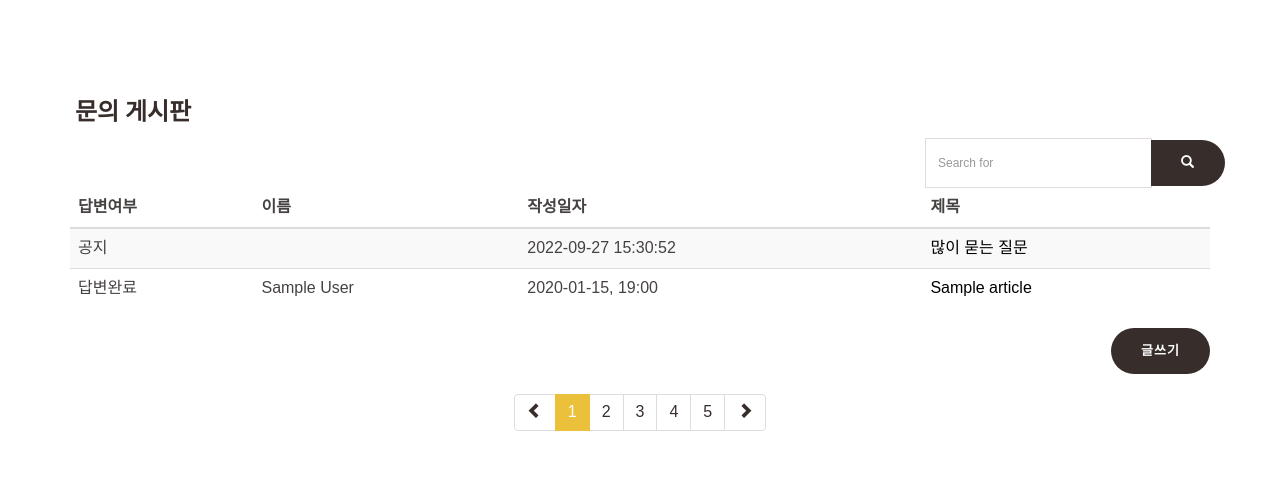
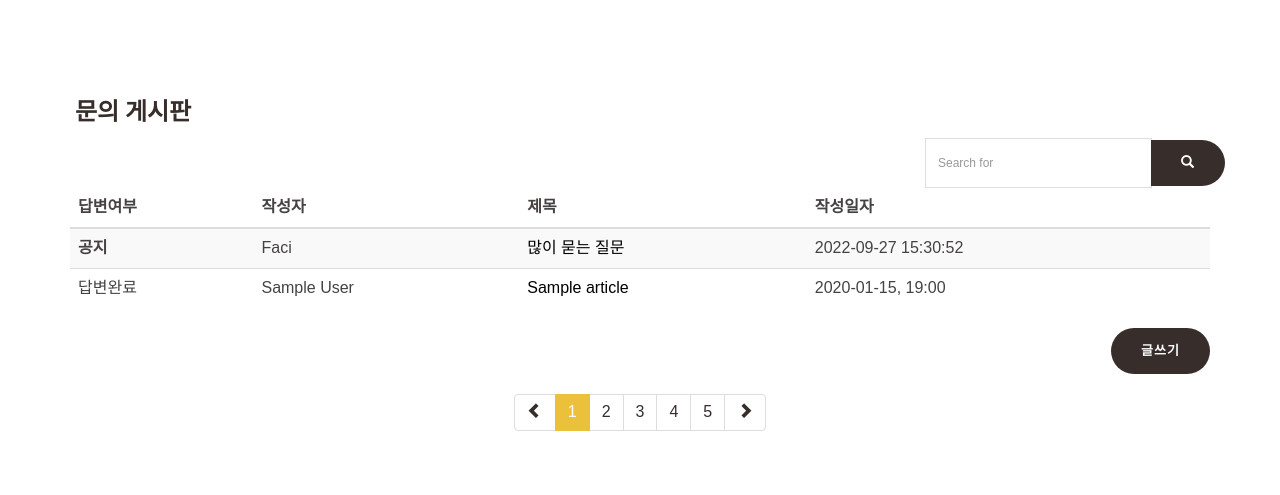
Before and after one commit to blue-min/FinalProject, a Django app: page /contact/ in a window 1280 px wide. Shown: the part 356-851 px from the top of the page. Run offline with Django 4.2, Linux system fonts and the light colour scheme; tables that the repository leaves empty hold one stand-in row (values such as "Sample post"); some libraries are stand-ins or nearby versions.

Commit message:
게시판 디자인 수정중

```diff
--- a/FACI_Django/Board/templates/Board/article_list.html
+++ b/FACI_Django/Board/templates/Board/article_list.html
@@ -108,9 +108,10 @@
                         <thead>
                         <!--  <th><input type="checkbox" id="checkall" /></th>-->
                         <th>답변여부</th>
-                        <th>이름</th>
+                        <th>작성자</th>
+                        <th>제목</th>
                         <th>작성일자</th>
-                        <th>제목</th>
+
                         <!-- <th>작성일자</th>
                           <th>Edit</th>
 
@@ -120,10 +121,11 @@
 
                         <tr>
                             <!--  <td><input type="checkbox" class="checkthis" /></td>-->
-                            <td>공지</td>
-                            <td></td>
+
+                            <td><b>공지</b></td>
+                            <td>Faci</td>
+                            <td><a href="/message" class="contact_title">많이 묻는 질문</a></td>
                             <td>2022-09-27  15:30:52</td>
-                            <td><a href="/message" class="contact_title">많이 묻는 질문</a></td>
 
                             <!--&lt;!&ndash; <td>+923335586757</td>&ndash;&gt;
                              <td><p data-placement="top" data-toggle="tooltip" title="Edit"><button class="btn btn-primary btn-xs" data-title="Edit" data-toggle="modal" data-target="#edit" ><span class="glyphicon glyphicon-pencil"></span></button></p></td>
@@ -140,8 +142,8 @@
                             <td>미등록</td>
                             {% endif %}
                             <td>{{each.author}}</td>
+                            <td><a href="/message"></a><a href="{% url 'lock' each.id %}" class="contact_title">{{each.title}}</a></td>
                             <td>{{each.created_at|date:'Y-m-d, H:i'}}</td>
-                            <td><a href="/message"></a><a href="{% url 'lock' each.id %}" class="contact_title">{{each.title}}</a></td>
                         </tr>
 
 
--- a/FACI_Django/Board/views.py
+++ b/FACI_Django/Board/views.py
@@ -25,6 +25,7 @@ class ArticleUpdate(UpdateView):
     fields = ['title', 'password', 'author', 'content']
     success_url = reverse_lazy('index')
 
+
 class ArticleDelete(DeleteView):
     model = Article
     success_url = reverse_lazy('index')
```
